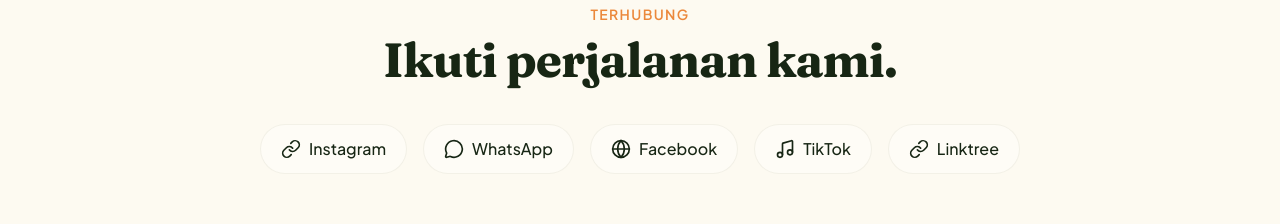
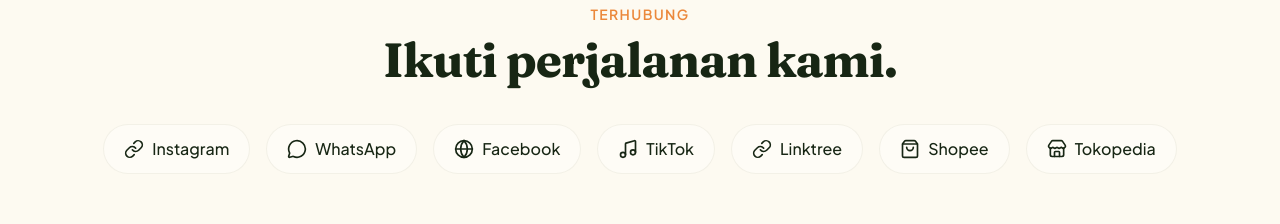
Before and after one commit to Ardhiityo/SESEGERitu, a Next.js app: page / in a window 1280 px wide. Shown: the part 6680-6904 px from the top of the page. Built offline with nearby package versions, Linux system fonts and the light colour scheme.

Commit message:
feat: add link social media

```diff
--- a/src/components/Social.tsx
+++ b/src/components/Social.tsx
@@ -5,8 +5,9 @@ import {
   Globe,
   Link as LinkIcon,
   Music,
-  Mail,
   Link,
+  Store,
+  ShoppingBag,
 } from "lucide-react";
 
 export default function Social() {
@@ -59,6 +60,20 @@ export default function Social() {
             <Link className="w-5 h-5"></Link>
             Linktree
           </a>
+          <a
+            href="https://shopee.co.id/sesegeritu"
+            className="flex items-center gap-2 rounded-full bg-card border border-border/40 px-5 py-3 font-medium hover:bg-primary hover:text-primary-foreground hover:-translate-y-1 transition-all"
+          >
+            <ShoppingBag className="w-5 h-5"></ShoppingBag>
+            Shopee
+          </a>
+          <a
+            href="https://www.tokopedia.com/sesegeritu"
+            className="flex items-center gap-2 rounded-full bg-card border border-border/40 px-5 py-3 font-medium hover:bg-primary hover:text-primary-foreground hover:-translate-y-1 transition-all"
+          >
+            <Store className="w-5 h-5"></Store>
+            Tokopedia
+          </a>
         </div>
       </div>
     </section>
```
